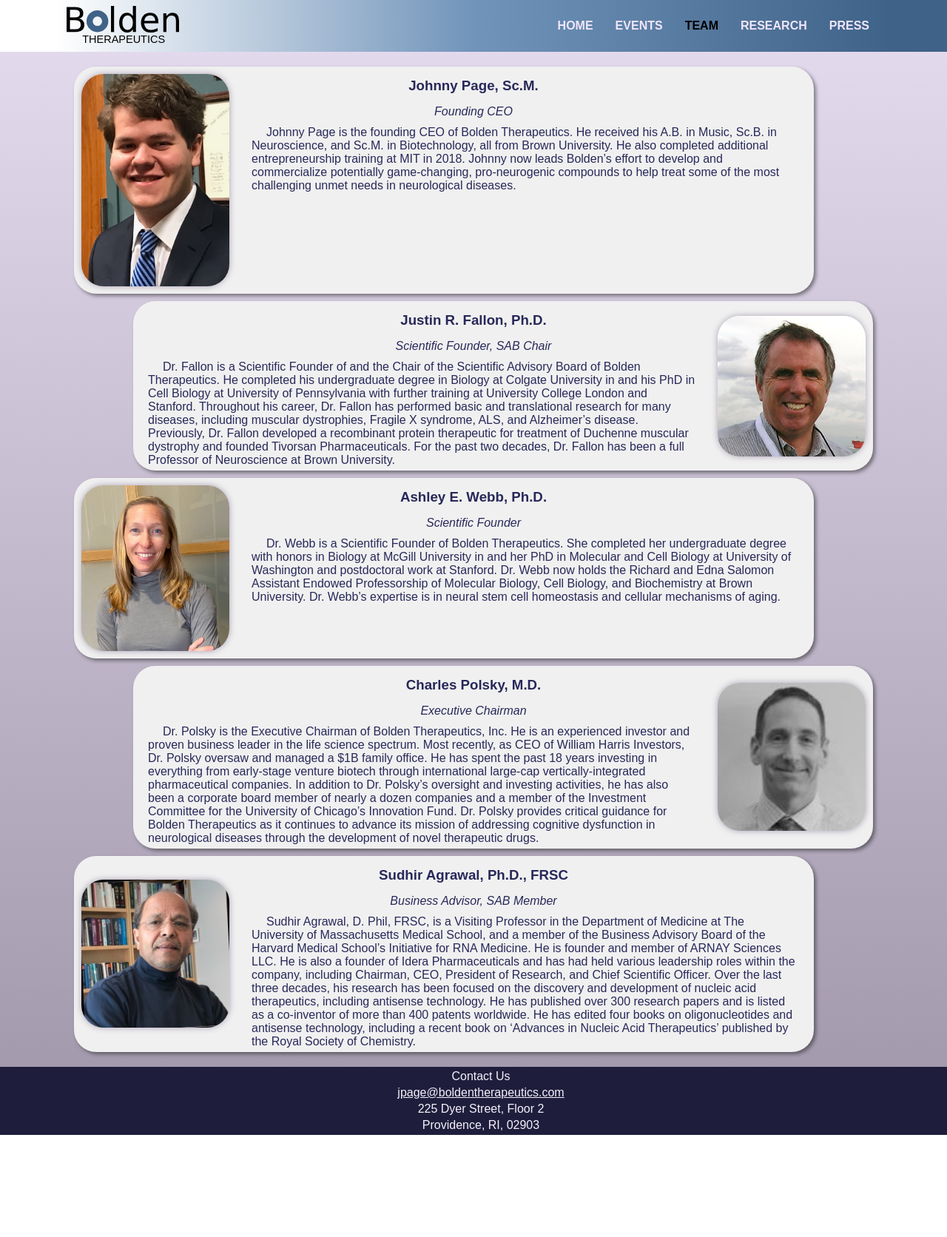
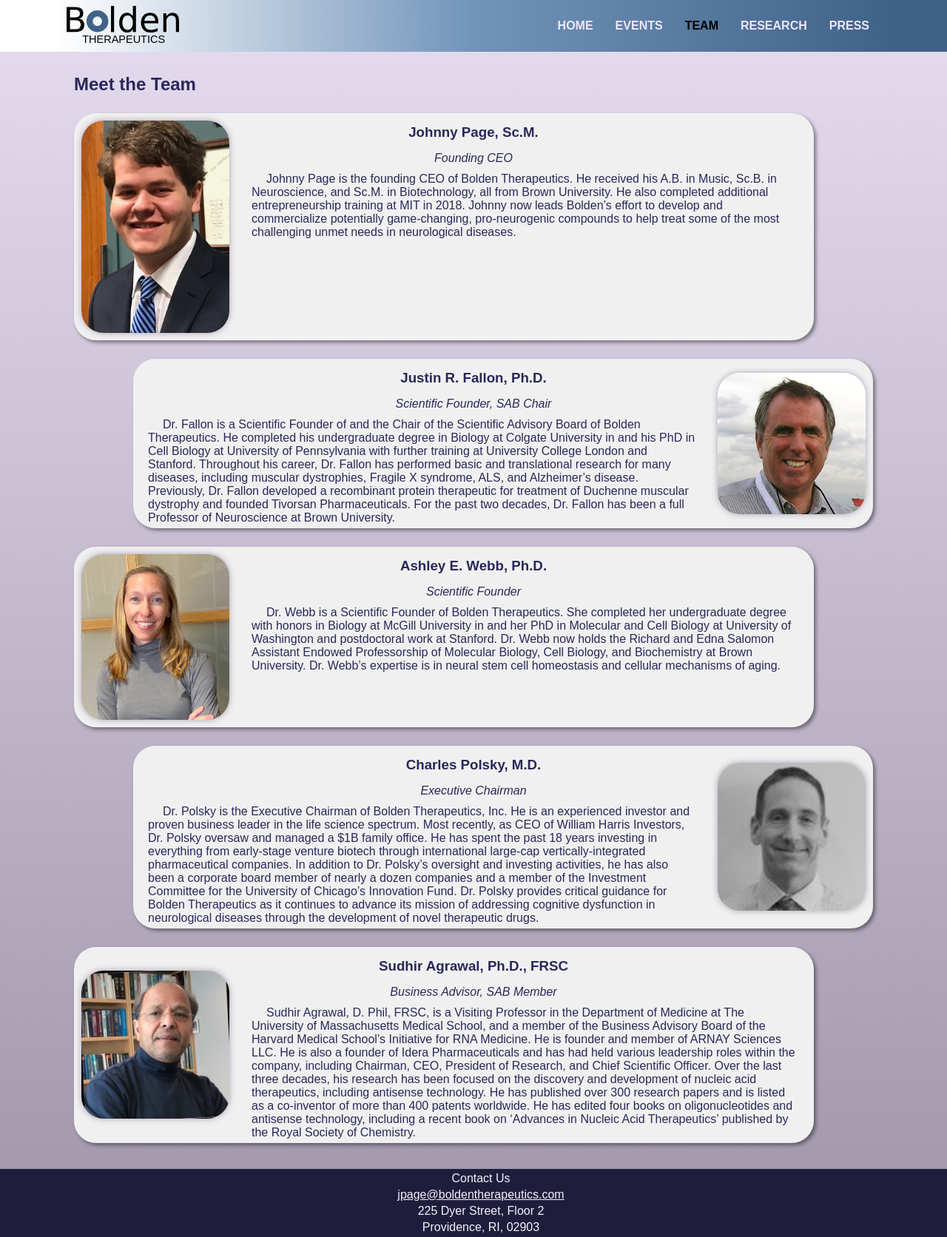
Before and after one commit to samstronghammer/bolden-therapeutics, a Jekyll site: the page built from team.html, in a window 1280 px wide. Shown: the whole page at 74% size. Built offline with Jekyll 4.4.1, drawn with Linux system fonts in a browser that asks for light colours; before the commit the page ends 1534 px from its top, so only the background shows below that.

Commit message:
update spacing on team page

```diff
--- a/assets/css/team.css
+++ b/assets/css/team.css
@@ -12,28 +12,28 @@
 .about-us .about-us-member {
   display: flex;
   flex-direction: row;
-  margin: 10px 0;
+  margin: 25px 0;
   background-color: rgb(240, 240, 240);
   border-radius: var(--about-us-member-border-radius);
   box-shadow: 3px 3px 5px rgba(30, 30, 30, 0.5);
 }
 
-.about-us .about-us-member:nth-child(odd) {
+.about-us .about-us-member:nth-child(even) {
   margin-right: var(--about-us-member-offset);
 }
 
-.about-us .about-us-member:nth-child(even) {
+.about-us .about-us-member:nth-child(odd) {
   margin-left: var(--about-us-member-offset);
+}
+
+.about-us .about-us-member:nth-child(odd) h3,
+.about-us .about-us-member:nth-child(odd) i {
+  text-align: center;
+  margin-left: calc(2 * var(--about-us-image-container-margin) + var(--about-us-image-width) - var(--about-us-member-offset));
 }
 
 .about-us .about-us-member:nth-child(even) h3,
 .about-us .about-us-member:nth-child(even) i {
-  text-align: center;
-  margin-left: calc(2 * var(--about-us-image-container-margin) + var(--about-us-image-width) - var(--about-us-member-offset));
-}
-
-.about-us .about-us-member:nth-child(odd) h3,
-.about-us .about-us-member:nth-child(odd) i {
   text-align: center;
   margin-right: calc(2 * var(--about-us-image-container-margin) + var(--about-us-image-width) - var(--about-us-member-offset));
 }
--- a/team.html
+++ b/team.html
@@ -3,6 +3,7 @@
 title: "Team"
 ---
 <div class="about-us">
+  <h2>Meet the Team</h2>
   {% for item in site.data.team %}
   <div class="about-us-member">
     {% assign parity = forloop.index | modulo: 2 %}
```
Also changed, not shown: 3 other files.
